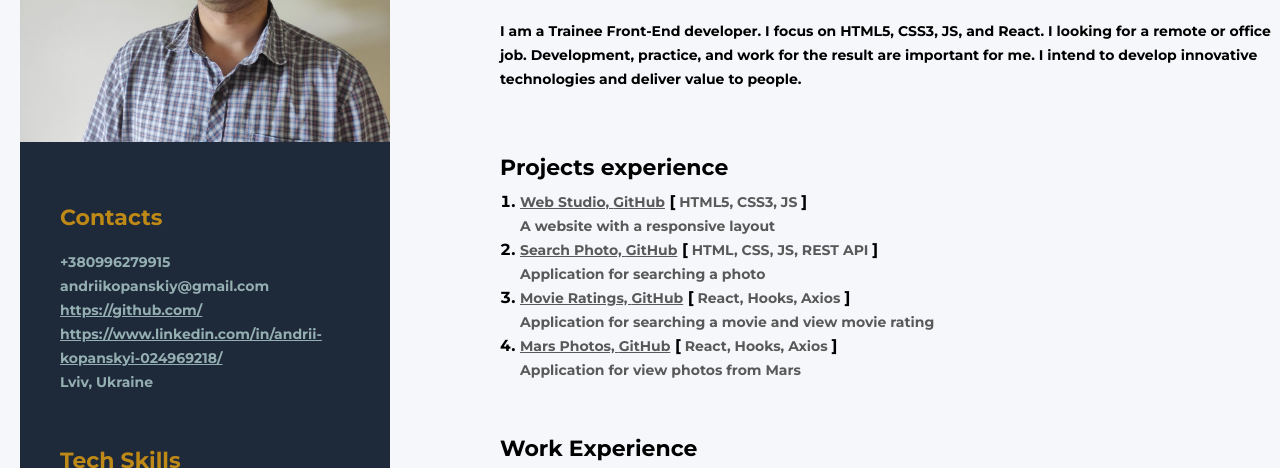
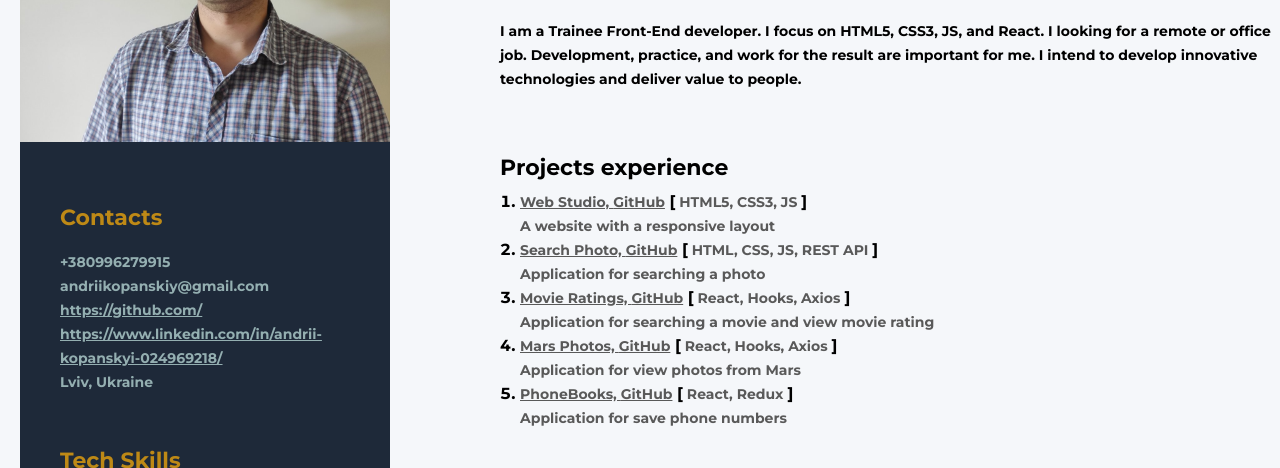
Before and after one commit to akopanskiy/my-resume, a plain HTML site: page index.html in a window 1280 px wide. Shown: the part 251-719 px from the top of the page. Drawn offline with Linux system fonts and the light colour scheme.

Commit message:
add new project

```diff
--- a/index.html
+++ b/index.html
@@ -190,6 +190,19 @@
               >
             </li>
           <p class="projects-descr">Application for view photos from Mars</p>
+
+          <li class="projects-item">
+               <a class="projects-link" href="https://phonebook8-react-kopa.netlify.app/">PhoneBooks, </a>
+              <a class="projects-link" href="https://github.com/akopanskiy/goit-react-hw-08-phonebook">
+                GitHub</a
+              >
+
+              <span
+                ><b>[</b><span class="tech-name"> React, Redux </span
+                ><b>]</b></span
+              >
+            </li>
+          <p class="projects-descr">Application for save phone numbers</p>
           </ol>
         </div>
 
```
